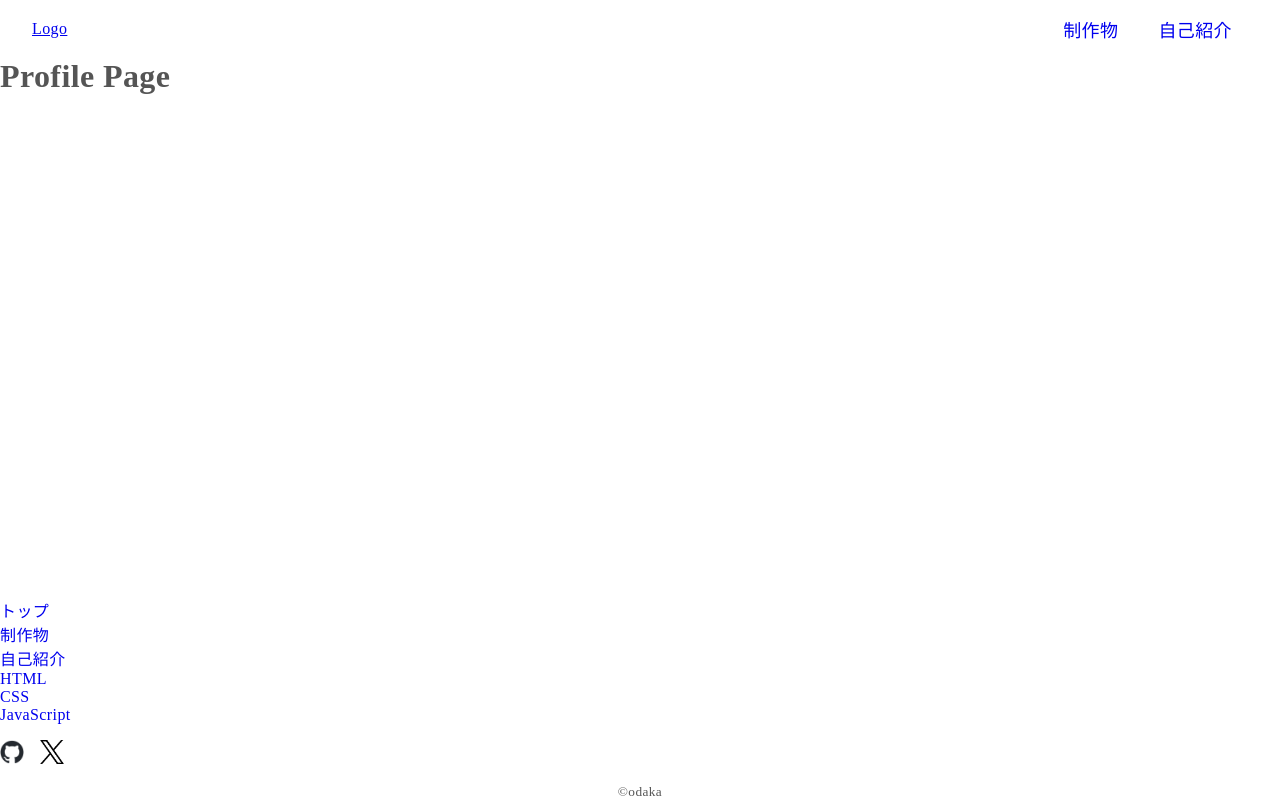
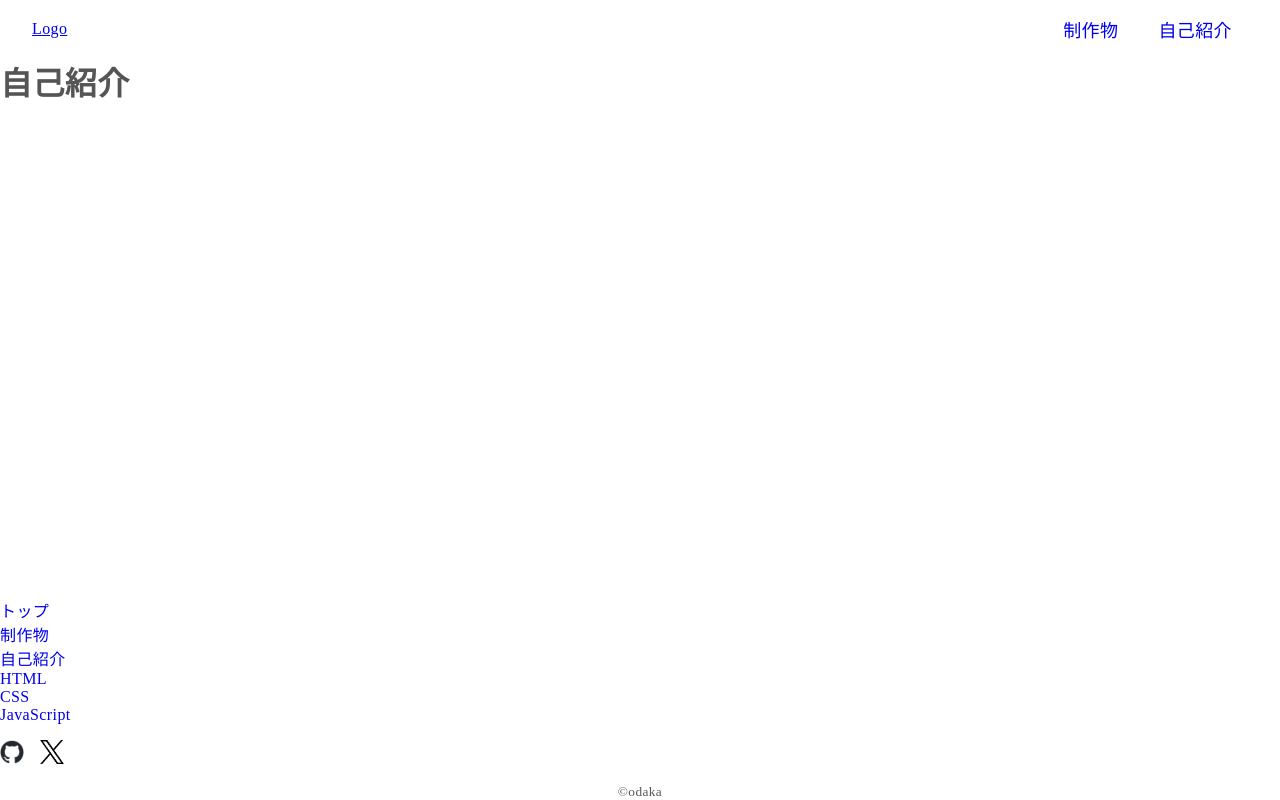
Before and after one commit to odaka-web/odaka.work, a Next.js app: page /profile in a window 1280 px wide. Built offline with nearby package versions, Linux system fonts and the light colour scheme.

Commit message:
自己紹介ページ

```diff
--- a/app/profile/page.js
+++ b/app/profile/page.js
@@ -1,7 +1,7 @@
 export default function ProfilePage() {
 	return (
 		<div>
-			<h1>Profile Page</h1>
+			<h1>自己紹介</h1>
 		</div>
 	);
 }
```
